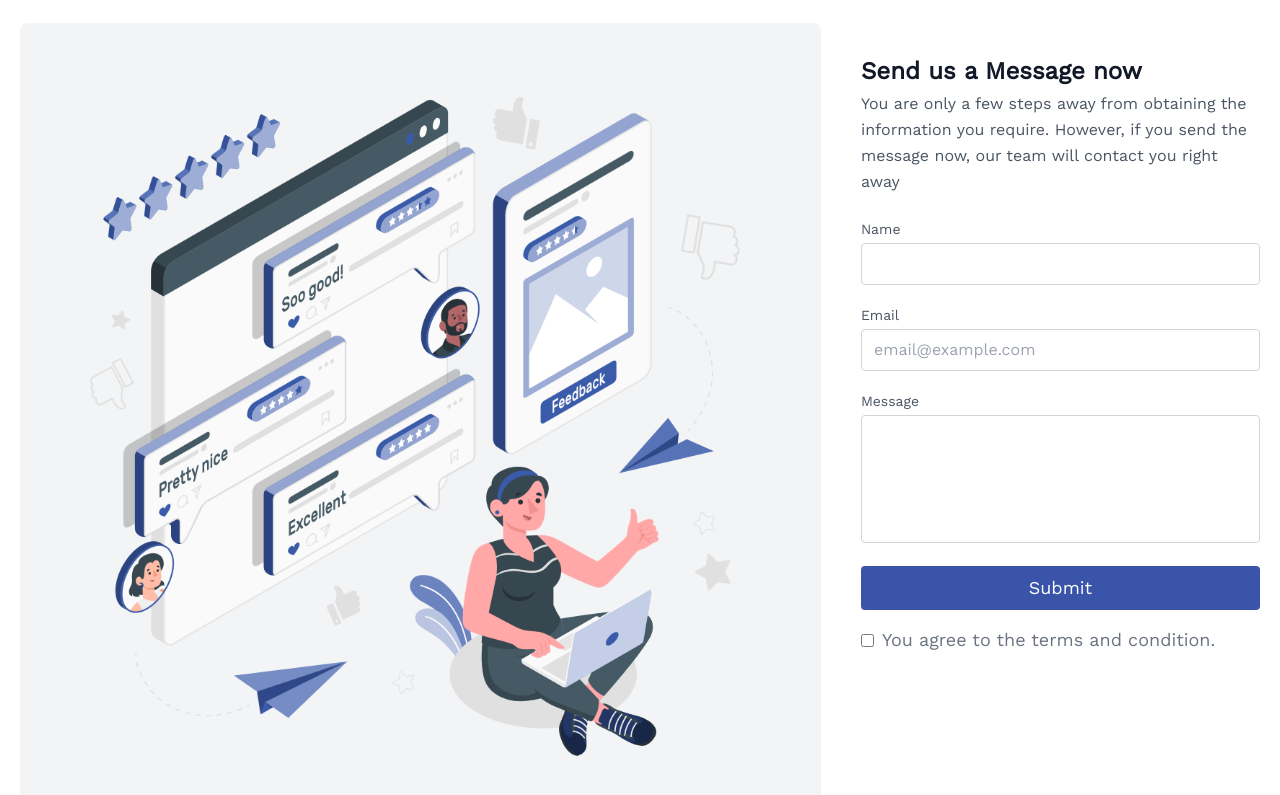
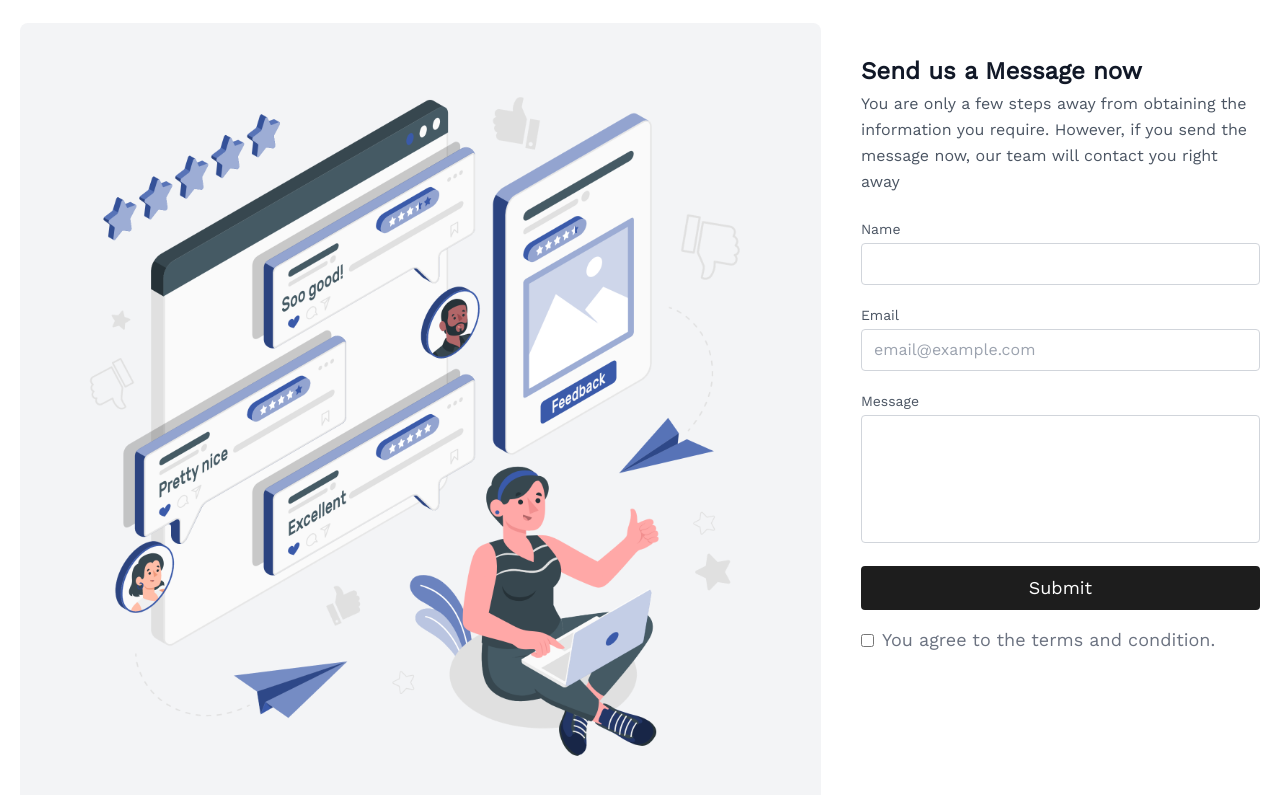
Before and after one commit to Emilsone/netlify-form, a Vue app: page / in a window 1280 px wide. Shown: the part 133-928 px from the top of the page. Built offline with nearby package versions, Linux system fonts and the light colour scheme; what @braid/vue-formulate would draw is missing.

Commit message:
add form input

```diff
--- a/src/components/NewsLetter.vue
+++ b/src/components/NewsLetter.vue
@@ -5,28 +5,29 @@
         class="lg:w-2/3 md:w-1/2 bg-gray-100 rounded-lg overflow-hidden sm:mr-10 p-10 flex items-end justify-start relative">
         <img class="object-cover object-center rounded" alt="hero" src="../assets/contact-image.png">
       </div>
-      <form name="Netlfiy-form"  data-netlify="true" class="lg:w-1/3 md:w-1/2 bg-white flex flex-col md:ml-auto w-full md:py-8 mt-8 md:mt-0">
+      <form class="lg:w-1/3 md:w-1/2 bg-white flex flex-col md:ml-auto w-full md:py-8 mt-8 md:mt-0" name="contact" method="POST" data-netlify="true">
+        <input type="hidden" name="form-name" value="contact" />
         <h2 class="text-gray-900 text-2xl mb-1 font-bold title-font">Send us a Message now</h2>
         <p class="leading-relaxed mb-5 text-gray-600 text-md">You are only a few steps away from obtaining the information
           you
           require. However, if you send the message now, our team will contact you right away</p>
         <div class="relative mb-4">
           <label for="name" class="leading-7 text-sm text-gray-600">Name</label>
-          <input type="text" id="name" name="name"
+          <input type="text" id="name"  name="name"
             class="w-full bg-white rounded border border-gray-300 focus:border-indigo-500 text-base outline-none text-gray-700 py-1 px-3 leading-8 " required>
         </div>
         <div class="relative mb-4">
           <label for="email" class="leading-7 text-sm text-gray-600" >Email</label>
-          <input type="email" id="email" name="email" placeholder="email@example.com"
+          <input type="email" id="email"  name="email" placeholder="email@example.com"
             class="w-full bg-white rounded border border-gray-300 focus:border-indigo-500 text-base outline-none text-gray-700 py-1 px-3 leading-8"
             required>
         </div>
         <div class="relative mb-4">
           <label for="message" class="leading-7 text-sm text-gray-600">Message</label>
-          <textarea id="message" name="message"
+          <textarea id="message" type="textarea" name="message"
             class="w-full bg-white rounded border border-gray-300 focus:border-indigo-500 h-32 text-base outline-none text-gray-700 py-1 px-3 resize-none leading-6 transition-colors duration-200 ease-in-out" required></textarea>
         </div>
-        <button type="submit" class="text-white border-0 py-2 px-6 focus:outline-none rounded text-lg btn-sign">Submit</button>
+        <button type="submit" class="text-white border-0 py-2 px-6 focus:outline-none rounded text-lg btn-bg">Submit</button>
         <div class="flex items-center mt-4 ">
           <input type="checkbox" name="" id="" class=" px-6" required>
           <p class="text-lg text-gray-500 px-2 ">You agree to the terms and condition.</p>
```
